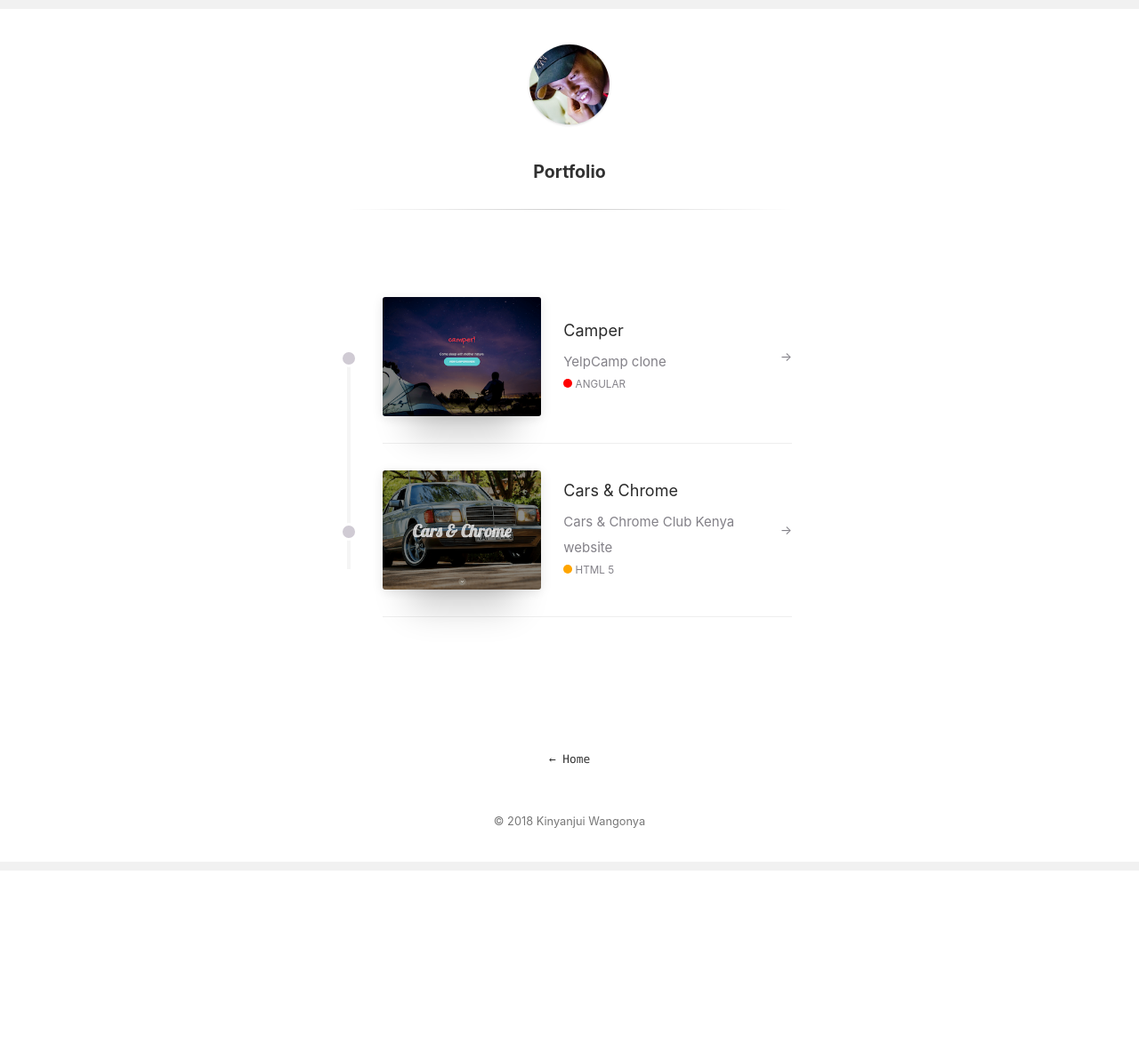
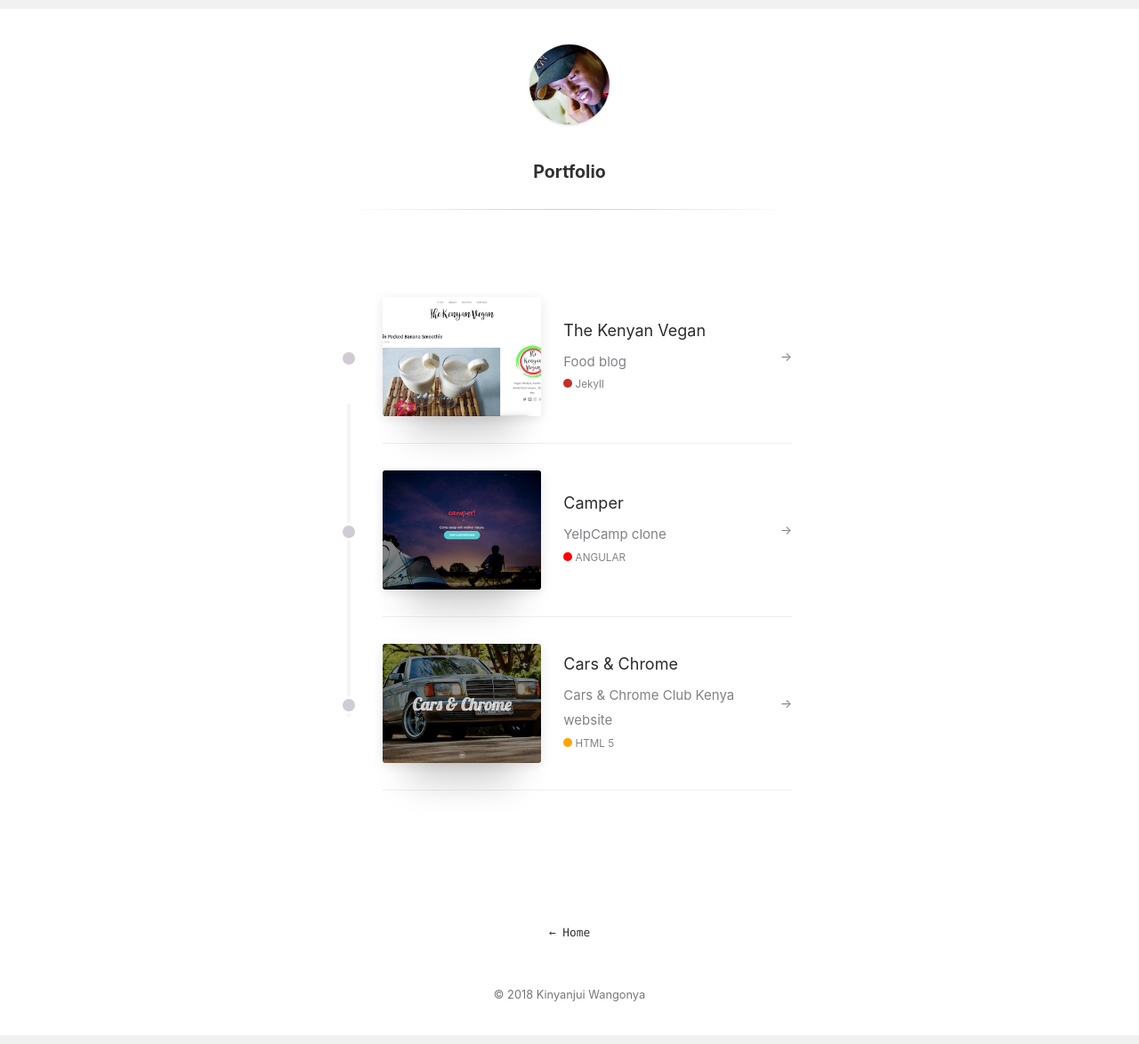
Before and after one commit to wang0nya/wang0nya.github.io, a Jekyll site: the page built from portfolio.md, in a window 1280 px wide. Shown: the whole page at 89% size. Built offline with Jekyll 4.4.1, drawn with Linux system fonts in a browser that asks for light colours; before the commit the page ends 979 px from its top, so only the background shows below that.

Commit message:
update portfolio

```diff
--- a/_layouts/portfolio.html
+++ b/_layouts/portfolio.html
@@ -140,6 +140,13 @@ layout: default
         .work .work-item .work-item-content .ion {
             display: block;
         }
+        .jekyll {
+            height: 10px;
+            width: 10px;
+            background-color: #C82E29;
+            border-radius: 50%;
+            display: inline-block;
+        }
         .angular {
             height: 10px;
             width: 10px;
--- a/portfolio.md
+++ b/portfolio.md
@@ -7,18 +7,31 @@ title: Portfolio
 			<div class="row">
 			    <div class="work-box">
 
-			    <a href="https://camperproject.herokuapp.com/welcome" title="Camper" class="work-item" target="_blank">
+			    <a href="http://thekenyanvegan.com" title="The Kenyan Vegan" class="work-item" target="_blank">
 			      <div class="work-item-content">
-			      	<div class="work-item-image" style="background-image: url('assets/camper.png');"></div>
+			      	<div class="work-item-image" style="background-image: url('assets/kv.png');"></div>
 			      	<div class="work-item-text">
-			      		<h4 class="work-item-title">Camper</h4>
-			      		<p>YelpCamp clone</p>
-			      		<small><span class="angular"></span> ANGULAR</small>
+			      		<h4 class="work-item-title">The Kenyan Vegan</h4>
+			      		<p>Food blog</p>
+			      		<small><span class="jekyll"></span> Jekyll</small>
 			      	</div>
 			      	&rarr;
 			      	<div class="circle"></div>
 			      </div>
 			    </a>
+
+			    <a href="https://camperproject.herokuapp.com/welcome" title="Camper" class="work-item" target="_blank">
+                    <div class="work-item-content">
+                	    <div class="work-item-image" style="background-image: url('assets/camper.png');"></div>
+                	    <div class="work-item-text">
+                		    <h4 class="work-item-title">Camper</h4>
+                		    <p>YelpCamp clone</p>
+                		    <small><span class="angular"></span> ANGULAR</small>
+                	    </div>
+                	    &rarr;
+                	    <div class="circle"></div>
+                    </div>
+                </a>
 
 			    <a href="https://wang0nya.github.io/cars-n-chrome/" title="Cars & Chrome" class="work-item" target="_blank">
 			      <div class="work-item-content">
```
Also changed, not shown: assets/kv.png (added), 5 other files.
